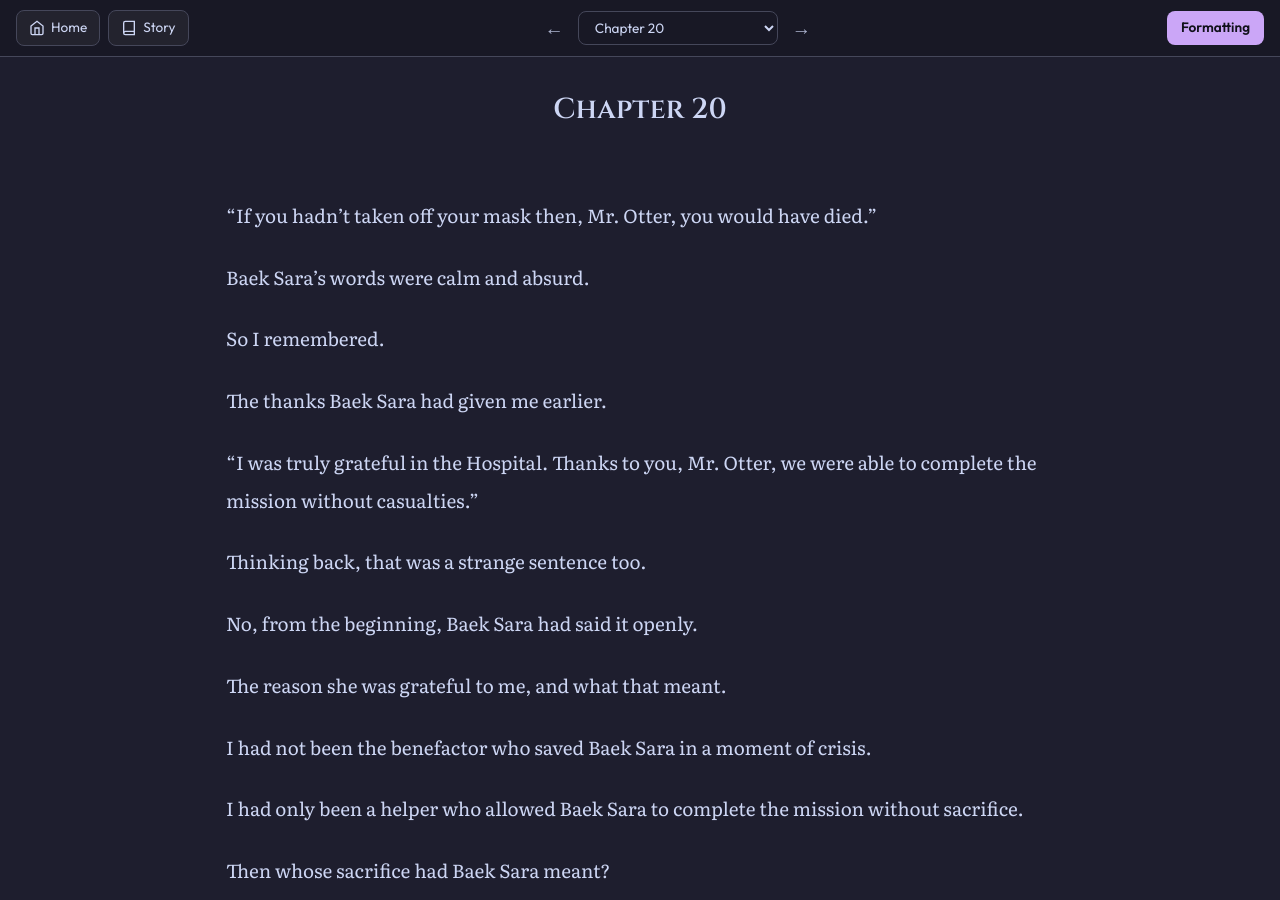
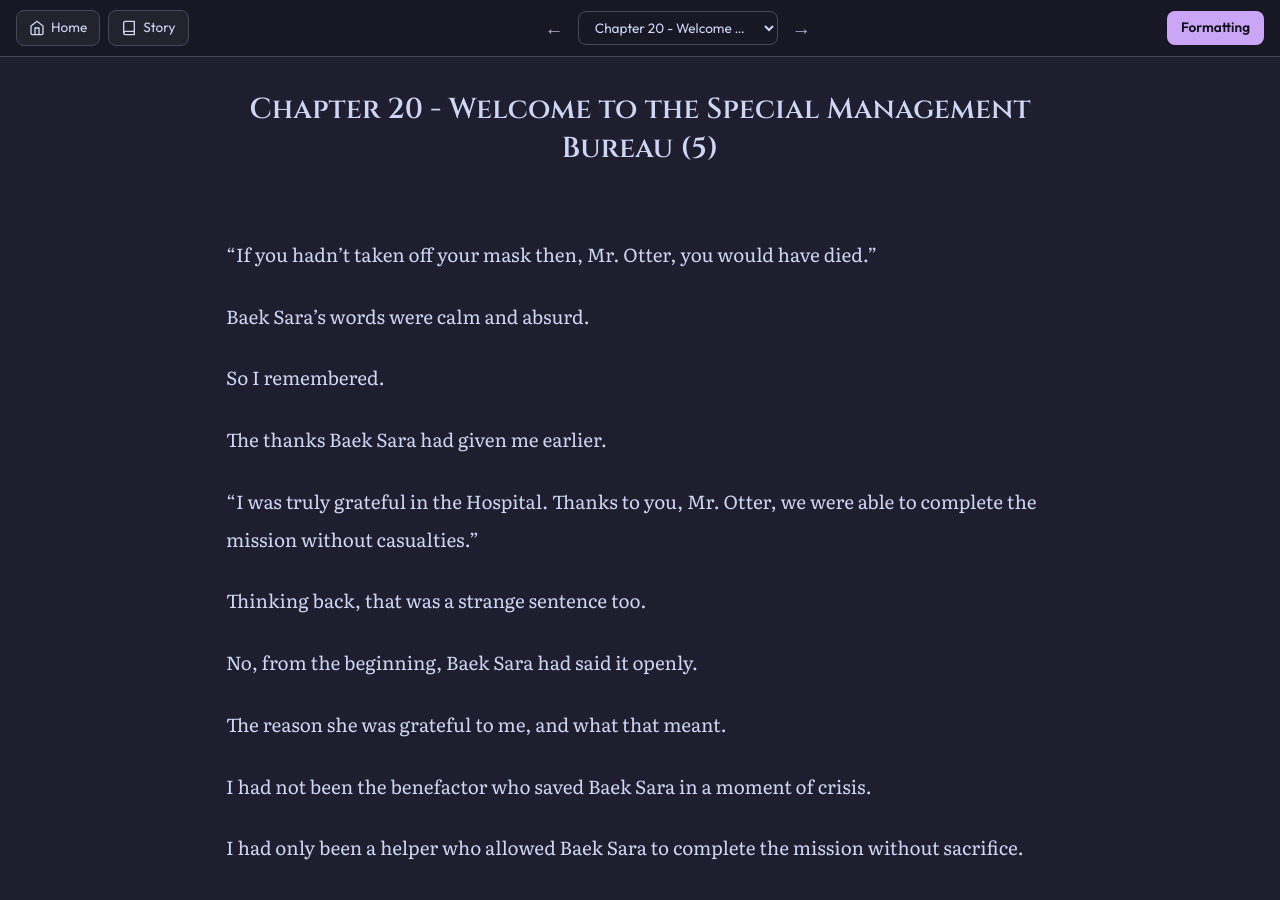
Before and after one commit to soleumn/soleumn.github.io, a Jekyll site: the page built from _chapters/esg/ch20.md, in a window 1280 px wide and 900 px high. Built offline with Jekyll 4.4.1, drawn with Linux system fonts in a browser that asks for light colours; comment, search, counter and statistics services are not loaded.

Commit message:
Update ch20.md

```diff
--- a/_chapters/esg/ch20.md
+++ b/_chapters/esg/ch20.md
@@ -1,5 +1,5 @@
 ---
-title: "Chapter 20"
+title: "Chapter 20 - Welcome to the Special Management Bureau (5)"
 categories: esg
 capitulo: 20
 ---
```
